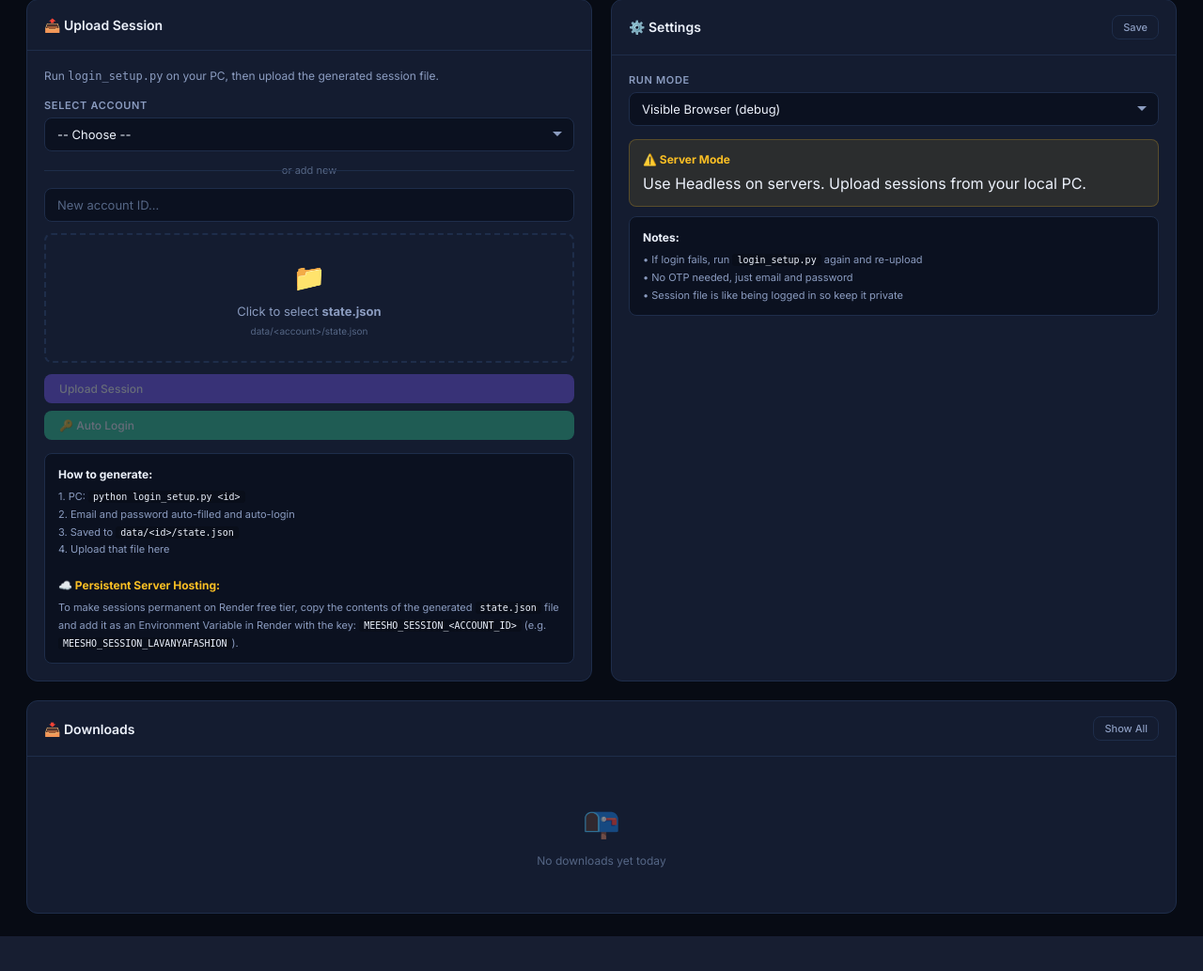
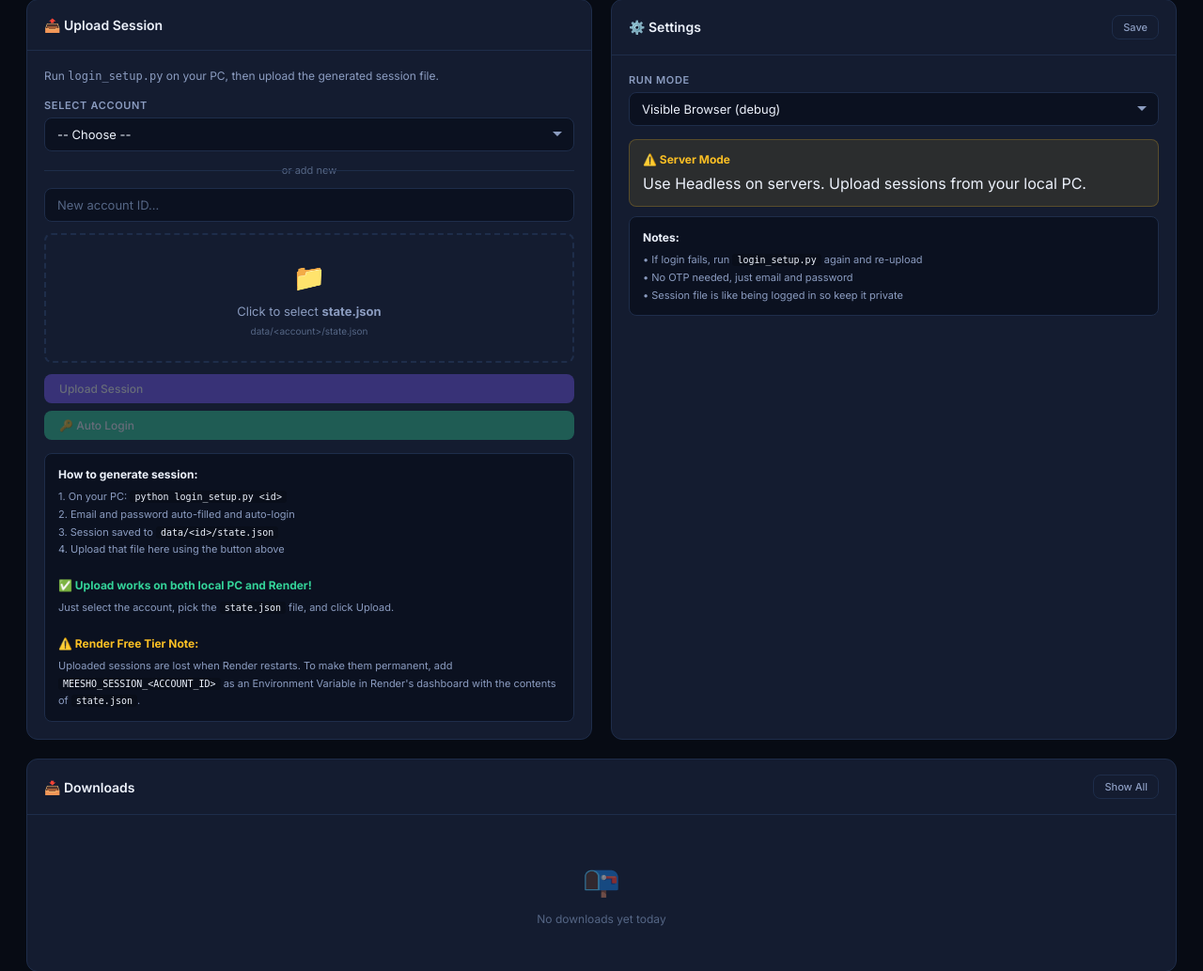
Before and after one commit to anshmendpara-13/auto-label-download, a Flask app: page / in a window 1280 px wide. Shown: the part 1131-2164 px from the top of the page at 94% size. Before the commit the page ends 2127 px from the top, so only its background shows below. Run offline with Flask 3, Linux system fonts and the light colour scheme.

Commit message:
first commit

```diff
--- a/app.py
+++ b/app.py
@@ -74,6 +74,9 @@ def clean_and_optimize_env():
                 key, val = line.split("=", 1)
                 key = key.strip()
                 val = val.strip()
+                # NEVER store session JSON in local .env — too large for Windows
+                if key.startswith("MEESHO_SESSION_"):
+                    continue
                 if key == "ACCOUNTS":
                     current = set(a.strip() for a in env_dict.get(key, "").split(",") if a.strip())
                     new_accs = set(a.strip() for a in val.split(",") if a.strip())
@@ -110,15 +113,11 @@ def clean_and_optimize_env():
             k = acc.upper()
             email_key = f"MEESHO_EMAIL_{k}"
             pass_key = f"MEESHO_PASSWORD_{k}"
-            session_key = f"MEESHO_SESSION_{k}"
 
             if email_key in env_dict:
                 out.append(f"{email_key}={env_dict[email_key]}\n")
             if pass_key in env_dict:
                 out.append(f"{pass_key}={env_dict[pass_key]}\n")
-            if session_key in env_dict:
-                # Truncate session key output in local print logs to avoid cluttering
-                out.append(f"{session_key}={env_dict[session_key]}\n")
             out.append("\n")
 
         remaining_keys = set(env_dict.keys()) - set(core_keys)
@@ -126,12 +125,14 @@ def clean_and_optimize_env():
             k = acc.upper()
             remaining_keys.discard(f"MEESHO_EMAIL_{k}")
             remaining_keys.discard(f"MEESHO_PASSWORD_{k}")
-            remaining_keys.discard(f"MEESHO_SESSION_{k}")
 
         if remaining_keys:
             out.append("# ===== Other Settings =====\n")
             for key in sorted(remaining_keys):
                 out.append(f"{key}={env_dict[key]}\n")
+
+        out.append("\n# NOTE: MEESHO_SESSION_* values should ONLY be set in Render's\n")
+        out.append("# Environment Variables UI. Never paste session JSON here.\n")
 
         ENV_FILE.write_text("".join(out), encoding="utf-8")
         print("[+] Environment file optimized and cleaned up successfully.")
--- a/templates/dashboard.html
+++ b/templates/dashboard.html
@@ -158,13 +158,15 @@
         <button class="bs bf" id="autoLoginBtn" onclick="doAutoLogin()" disabled style="margin-top:8px">🔑 Auto Login</button>
         <div class="ib">
           <div class="ct">
-            <strong style="color:var(--t1);display:block;margin-bottom:4px">How to generate:</strong>
-            1. PC: <code>python login_setup.py &lt;id&gt;</code><br>
+            <strong style="color:var(--t1);display:block;margin-bottom:4px">How to generate session:</strong>
+            1. On your PC: <code>python login_setup.py &lt;id&gt;</code><br>
             2. Email and password auto-filled and auto-login<br>
-            3. Saved to <code>data/&lt;id&gt;/state.json</code><br>
-            4. Upload that file here<br><br>
-            <strong style="color:var(--amber);display:block;margin-bottom:4px">☁️ Persistent Server Hosting:</strong>
-            To make sessions permanent on Render free tier, copy the contents of the generated <code>state.json</code> file and add it as an Environment Variable in Render with the key: <code>MEESHO_SESSION_&lt;ACCOUNT_ID&gt;</code> (e.g. <code>MEESHO_SESSION_LAVANYAFASHION</code>).
+            3. Session saved to <code>data/&lt;id&gt;/state.json</code><br>
+            4. Upload that file here using the button above<br><br>
+            <strong style="color:var(--green);display:block;margin-bottom:4px">✅ Upload works on both local PC and Render!</strong>
+            Just select the account, pick the <code>state.json</code> file, and click Upload.<br><br>
+            <strong style="color:var(--amber);display:block;margin-bottom:4px">⚠️ Render Free Tier Note:</strong>
+            Uploaded sessions are lost when Render restarts. To make them permanent, add <code>MEESHO_SESSION_&lt;ACCOUNT_ID&gt;</code> as an Environment Variable in Render's dashboard with the contents of <code>state.json</code>.
           </div>
         </div>
       </div>
```
Also changed, not shown: login_setup.py (+9 -1 lines), meesho_bot.py (+21 -3 lines).
